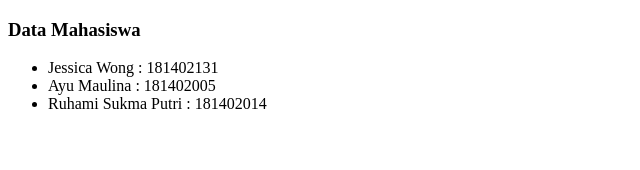
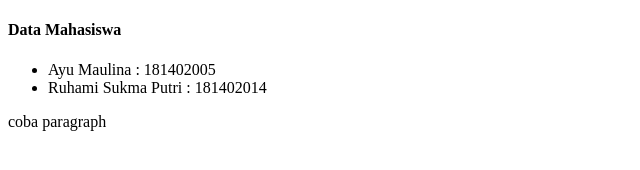
Before and after one commit to jessicawong13/test-repo, a plain HTML site: page mahasiswa.html in a window 1280 px wide. Shown: the whole page, without its empty margins (0-640 px from the left). Drawn offline with Linux system fonts and the light colour scheme.

Commit message:
Mengubah file mahasiswa.html

```diff
--- a/mahasiswa.html
+++ b/mahasiswa.html
@@ -6,11 +6,11 @@
     <title>Data Mahasiswa</title>
 </head>
 <body>
-    <h3>Data Mahasiswa</h3>
+    <h4>Data Mahasiswa</h4>
     <ul>
-        <li>Jessica Wong : 181402131</li>
         <li>Ayu Maulina : 181402005</li>
         <li>Ruhami Sukma Putri : 181402014</li>
     </ul>
+    <p>coba paragraph</p>
 </body>
 </html>
```
